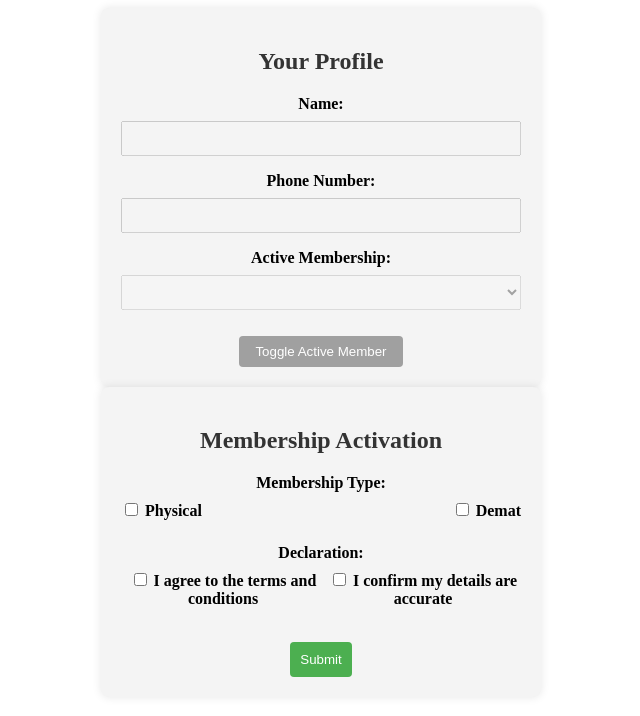
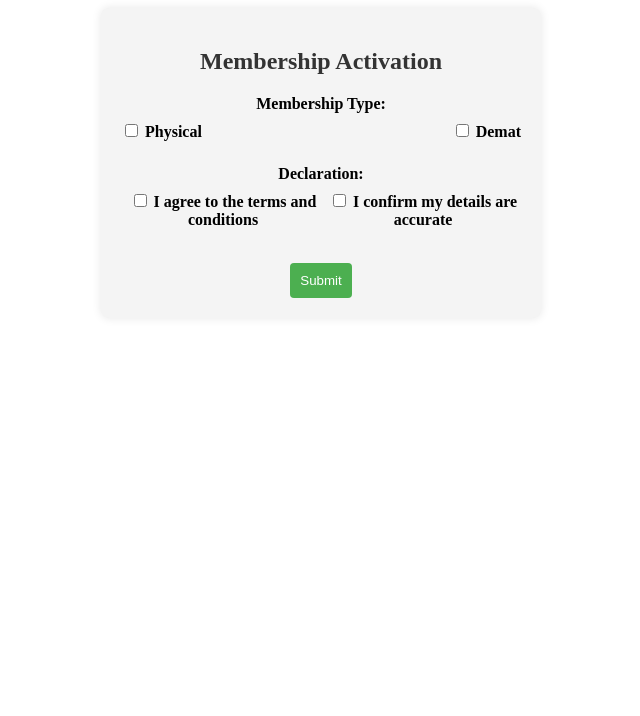
Before and after one commit to geojit-technologies/angular_frontend, an Angular app: page /membership-activation in a window 1280 px wide. Shown: the top 716 px of the page, without its empty margins (319-959 px from the left). Built offline with nearby package versions, Linux system fonts and the light colour scheme.

Commit message:
changes are done in app module

```diff
--- a/src/app/app.component.html
+++ b/src/app/app.component.html
@@ -1,2 +1,6 @@
-<app-profiles></app-profiles>
-<app-membership-activation></app-membership-activation>
+
+<div class="container">
+   <!--  <app-profiles></app-profiles>  -->
+<!-- <app-membership-activation></app-membership-activation> -->
+    <router-outlet></router-outlet>
+  </div>
--- a/src/app/membership-activation/membership-activation.component.ts
+++ b/src/app/membership-activation/membership-activation.component.ts
@@ -1,7 +1,6 @@
-// src/app/membership-activation/membership-activation.component.ts
-
 import { Component } from '@angular/core';
-import { FormBuilder, FormGroup, Validators } from '@angular/forms';  // Import necessary modules
+import { Router } from '@angular/router';
+import { FormBuilder, FormGroup, Validators } from '@angular/forms';
 
 @Component({
   selector: 'app-membership-activation',
@@ -9,9 +8,10 @@ import { FormBuilder, FormGroup, Validators } from '@angular/forms';  // Import
   styleUrls: ['./membership-activation.component.css']
 })
 export class MembershipActivationComponent {
+
   membershipForm: FormGroup;
 
-  constructor(private formBuilder: FormBuilder) {
+  constructor(private router: Router, private formBuilder: FormBuilder) {
     this.membershipForm = this.formBuilder.group({
       physicalMembership: [false, Validators.required],
       dematMembership: [false, Validators.required],
@@ -29,7 +29,9 @@ export class MembershipActivationComponent {
     } else {
       alert('Please check all checkboxes before submitting.');
     }
+    this.router.navigate(['/profiles']);
   }
+
 
   areDeclarationsChecked(): boolean {
     const declarationOneControl = this.membershipForm.get('declarationOne');
--- a/src/app/profiles/profiles.component.html
+++ b/src/app/profiles/profiles.component.html
@@ -1,5 +1,3 @@
-<!-- src/app/profile/profile.component.html -->
-
 <div class="profiles-container">
   <h2>Your Profile</h2>
 
@@ -23,5 +21,5 @@
     </div>
   </form>
 
-    <button class="active-member-btn" (click)="toggleActiveMember()" [disabled]="!profiles">Toggle Active Member</button>
+  <button class="active-member-btn" (click)="navigateToMembershipActivation()">Activate Membership</button>
 </div>
--- a/src/app/profiles/profiles.component.ts
+++ b/src/app/profiles/profiles.component.ts
@@ -1,6 +1,5 @@
-// src/app/profile/profile.component.ts
-
 import { Component, Input } from '@angular/core';
+import { Router } from '@angular/router';
 
 @Component({
   selector: 'app-profiles',
@@ -10,9 +9,9 @@ import { Component, Input } from '@angular/core';
 export class ProfilesComponent {
   @Input() profiles: any;
 
-  toggleActiveMember() {
-    if (this.profiles) {
-      this.profiles.activeMembership = (this.profiles.activeMembership === 'physical') ? 'demat' : 'physical';
-    }
+  constructor(private router: Router) {}
+
+  navigateToMembershipActivation() {
+    this.router.navigate(['/membership-activation']);
   }
 }
```
Also changed, not shown: src/app/app-routing.module.ts (+4 -11 lines). Lines whose indentation alone changed are shown as unchanged.
